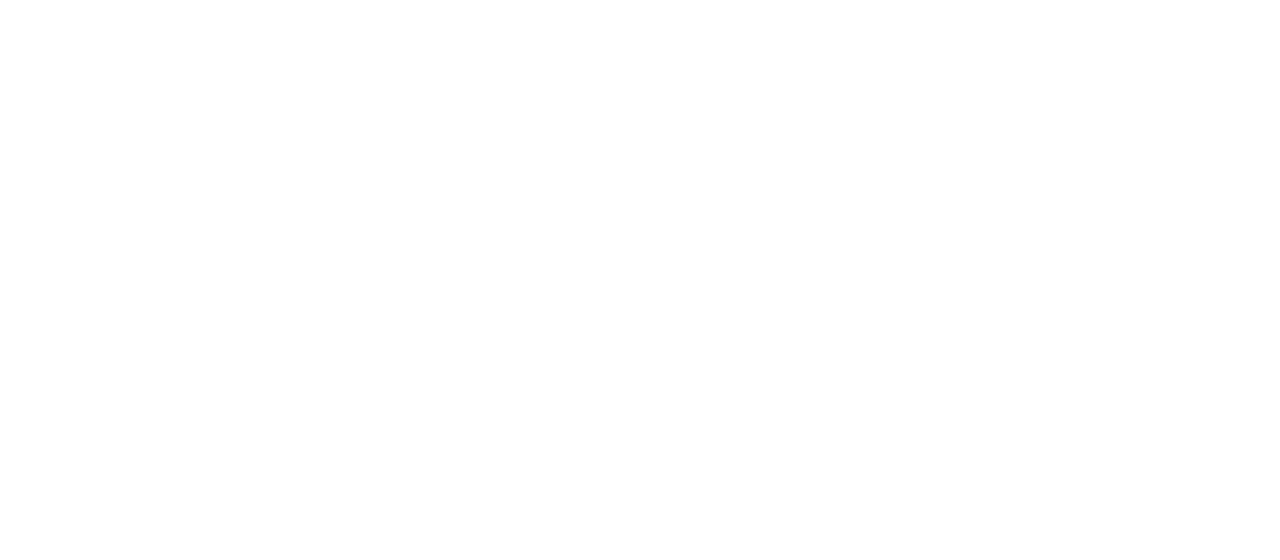
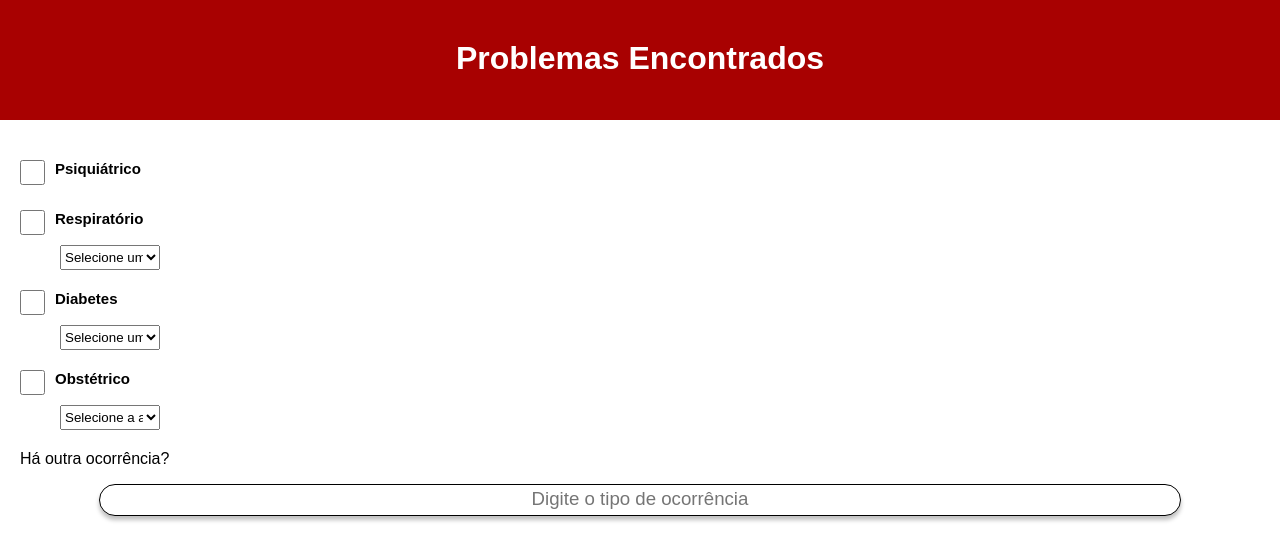
Before and after one commit to Brunoo47/Sistema-Bombeiros, a React (Vite) app in the folder vite-project/: page /metodoOcorrencias2 in a window 1280 px wide. Before the commit this address had no page. Shown: the top 560 px of the page. Built offline with nearby package versions, Linux system fonts and the light colour scheme; a web font is replaced by a local one.

Commit message:
criacao de 3 telas

```diff
--- a/vite-project/package.json
+++ b/vite-project/package.json
@@ -13,7 +13,8 @@
     "axios": "^1.5.0",
     "react": "^18.2.0",
     "react-dom": "^18.2.0",
-    "react-router-dom": "^6.15.0"
+    "react-router-dom": "^6.15.0",
+    "react-swipeable": "^7.0.1"
   },
   "devDependencies": {
     "@types/react": "^18.2.15",
--- a/vite-project/src/components/Navbar.jsx
+++ b/vite-project/src/components/Navbar.jsx
@@ -5,7 +5,9 @@
 
 
 function Navbar() {
+
     return (
+      <>
       <div className="navbar">
         <nav>
           <ul>
@@ -27,6 +29,7 @@
           </ul>
         </nav>
       </div>
+      </>
     );
   }
 
--- a/vite-project/src/global.css
+++ b/vite-project/src/global.css
@@ -312,6 +312,29 @@
   margin-left: 10px;
 }
 
+.spanOcorrencia {
+  margin-left: 20px;
+}
+
+.containerSelect {
+  display: flex;
+  flex-direction: column;
+  margin-bottom: 10px;
+}
+.containerSelect h4 {
+  height: 10px;
+}
+
+.metTitle2 h1 {
+  margin-top: 40px;
+}
+
+.containercampo2 {
+  grid-template-columns: repeat(1, 1fr);
+  margin-top: 40px;
+}
+
+
 /* Navbar */
 
 .navbar {
@@ -357,3 +380,10 @@
   width: 100%;
   height: 20px;
 }
+
+/* Página Avaliação Glassgow */
+
+.containerGlassgow {
+  margin-top: 30px;
+  margin-left: 10px;
+}
--- a/vite-project/src/main.jsx
+++ b/vite-project/src/main.jsx
@@ -1,14 +1,16 @@
 import React from "react";
 import ReactDOM from "react-dom/client";
 import { BrowserRouter, Routes, Route } from "react-router-dom";
+import { useState } from "react";
 import "./global.css";
 import Entrar from "./pages/Entrar";
 import Informacoes from "./pages/Informações";
 import Conta from "./pages/Conta";
 import MetodoOcorrencias from "./pages/MetodoOcorrencias";
 import Menu from "./pages/Menu";
-import layoutPadrao from "./layouts/layoutPadrao";
 import Registrar from "./pages/Registrar";
+import MetodoOcorrencias2 from "./pages/MetodoOcorrencia2";
+import MetodoOcorrencias3 from "./pages/MetodoOcorrencia3";
 
 const root = ReactDOM.createRoot(document.getElementById("root"));
 root.render(
@@ -20,6 +22,8 @@
       <Route path="/registrar" element={<Registrar />} />
       <Route path="/menu" element={<Menu />} />
       <Route path="/metodoOcorrencias" element={<MetodoOcorrencias />} />
+      <Route path="/metodoOcorrencias2" element={<MetodoOcorrencias2 />} />
+      <Route path="/metodoOcorrencias3" element={<MetodoOcorrencias3 />} />
     </Routes>
   </BrowserRouter>
 );
--- /dev/null
+++ b/vite-project/src/pages/MetodoOcorrencia2/index.jsx
@@ -0,0 +1,65 @@
+import React, { useState } from 'react';
+import InputD from "../../components/InputD";
+import Checkbox from "../../components/checkbox"
+
+function MetodoOcorrencias2() {
+    return (
+        <>
+            <div className="metOcorrrenciasPage">
+                    <div className="tarjaV">
+                            <div className="metTitle metTitle2">
+                                <h1>Problemas Encontrados</h1>
+                             </div>
+                     </div>
+
+
+                    <div className="containercampo  containercampo2">
+                       <Checkbox titulo="Psiquiátrico " style={{width: '25px', height: '25px', marginBottom: '10px' }}/>
+                        <div className="containerSelect">
+                       <Checkbox titulo="Respiratório " style={{width: '25px', height: '25px', marginBottom: '10px' }}/>
+                        <select style={{ width: '100px', height: '25px', marginBottom: '10px', marginLeft: "40px" }}>
+                            <option value="">Selecione uma opção</option>
+                            <option value="opcao1">DPOC</option>
+                            <option value="opcao2">Inalação fumaça</option>
+                            </select>
+                        </div>
+                        <div className="containerSelect">
+                       <Checkbox titulo="Diabetes " style={{width: '25px', height: '25px', marginBottom: '10px' }}/>
+                        <select style={{ width: '100px', height: '25px', marginBottom: '10px', marginLeft: "40px" }}>
+                            <option value="">Selecione uma opção</option>
+                            <option value="opcao1">Hiperglicemia</option>
+                            <option value="opcao2">Hipoglicemia</option>
+                            </select>
+                        </div>
+                        <div className="containerSelect">
+                       <Checkbox titulo="Obstétrico " style={{width: '25px', height: '25px', marginBottom: '10px' }}/>
+                        <select style={{ width: '100px', height: '25px', marginBottom: '10px', marginLeft: "40px" }}>
+                            <option value="">Selecione a altura</option>
+                            <option value="opcao1">Parto Emergencial</option>
+                            <option value="opcao2">Gestante</option>
+                            <option value="opcao3">Hemorr. Excessiva</option>
+                            </select>
+                        </div>
+                    </div>
+                    <span className="spanOcorrencia">Há outra ocorrência?</span>
+                    <div className="inputs">
+                    <InputD type={"text"} placeholder={"Digite o tipo de ocorrência"} style={{width: '85%', height: '10px', marginBottom: '20px'}}  />
+                    </div>
+
+            </div>
+
+
+
+
+
+
+        </>
+
+
+    )
+
+
+
+}
+
+export default MetodoOcorrencias2;
--- /dev/null
+++ b/vite-project/src/pages/MetodoOcorrencia3/index.jsx
@@ -0,0 +1,39 @@
+import React, { useState } from 'react';
+import InputD from "../../components/InputD";
+import Checkbox from "../../components/checkbox"
+
+function MetodoOcorrencias3() {
+    return (
+        <>
+            <div className="metOcorrrenciasPage">
+                    <div className="tarjaV">
+                            <div className="metTitle metTitle2">
+                                <h1>Avaliação Glassgow</h1>
+                             </div>
+                     </div>
+
+
+                    <div className="containercampo containerGlassgow">
+                    <select style={{ width: '100px', height: '25px', marginBottom: '10px', marginLeft: "40px" }}>
+                            <option value="">Selecione idade</option>
+                            <option value="opcao1">&lt; Menor de 5 anos</option>
+                            <option value="opcao2">Maior de 5 anos &gt;</option>
+                            </select>
+                       </div>
+            </div>
+
+
+
+
+
+
+        </>
+
+
+    )
+
+
+
+}
+
+export default MetodoOcorrencias3;
--- a/vite-project/src/pages/MetodoOcorrencias/index.jsx
+++ b/vite-project/src/pages/MetodoOcorrencias/index.jsx
@@ -1,4 +1,5 @@
 import arrowBack from "../../assets/arrow-back-up.png";
+import React, { useState } from 'react';
 import InputD from "../../components/InputD";
 import Checkbox from "../../components/checkbox"
 import InputText from "../../components/InputText";
@@ -22,8 +23,16 @@
                     <div className="containercampo">
                        <Checkbox titulo="Causado por animais" style={{width: '25px', height: '25px', marginBottom: '10px'}}/>
                        <Checkbox titulo="Desmoronamento/Deslizamento" style={{width: '25px', height: '25px', marginBottom: '10px'}}/>
+                       <Checkbox titulo="Afogamento" style={{width: '25px', height: '25px', marginBottom: '10px'}}/>
+                       <div className="containerSelect">
                        <Checkbox titulo="Queda de altura " style={{width: '25px', height: '25px', marginBottom: '10px' }}/>
-                       <Checkbox titulo="Afogamento" style={{width: '25px', height: '25px', marginBottom: '10px'}}/>
+                        <select style={{ width: '100px', height: '25px', marginBottom: '10px', marginLeft: "40px" }}>
+                            <option value="">Selecione a altura</option>
+                            <option value="opcao1">&lt;2m</option>
+                            <option value="opcao2">2m</option>
+                            <option value="opcao3">2m&gt;</option>
+                            </select>
+                        </div>
                        <Checkbox titulo="Atropelamento" style={{width: '25px', height: '25px', marginBottom: '10px'}}/>
                        <Checkbox titulo="Desabamento" style={{width: '25px', height: '25px', marginBottom: '10px'}}/>
                        <Checkbox titulo="Esportivo" style={{width: '25px', height: '25px', marginBottom: '10px'}}/>
```
Also changed, not shown: vite-project/src/components/Select.jsx (added, +23 -0 lines), 1 other file (tests, documents, lock files or other folders).
